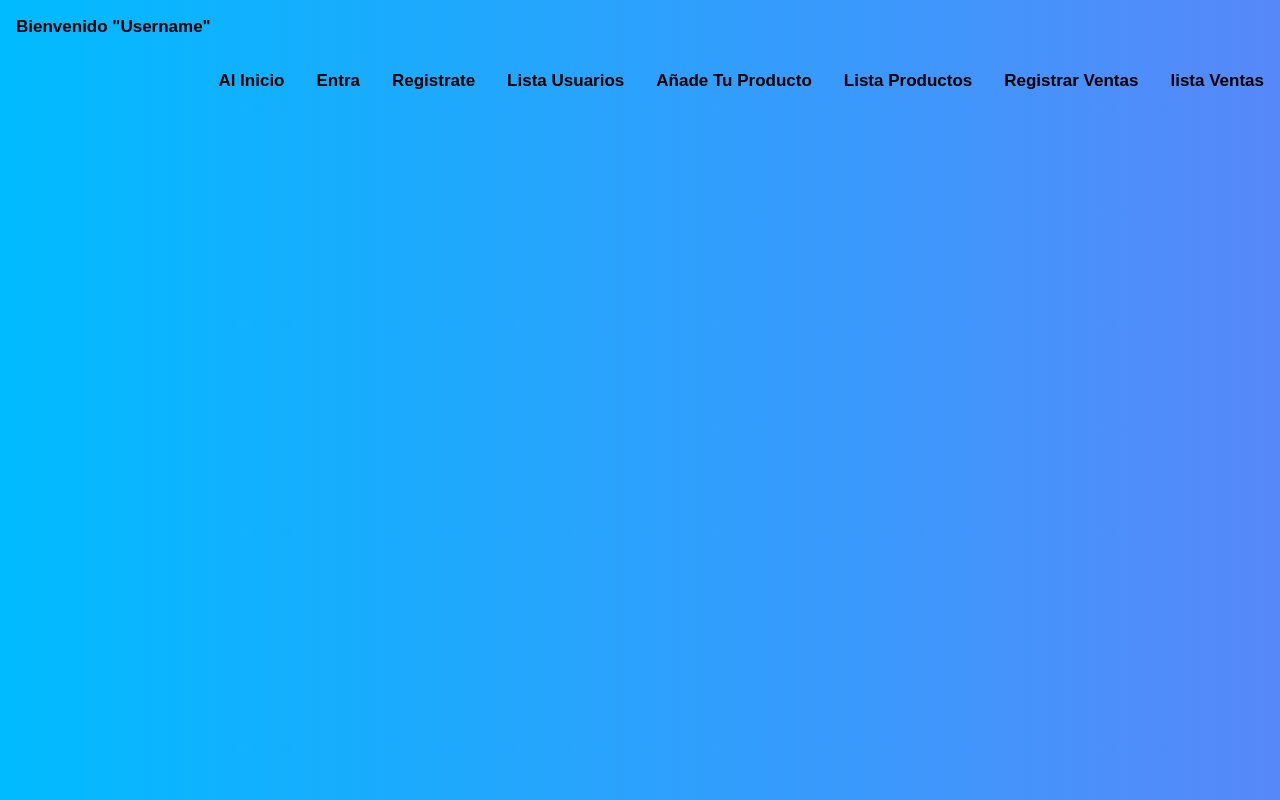
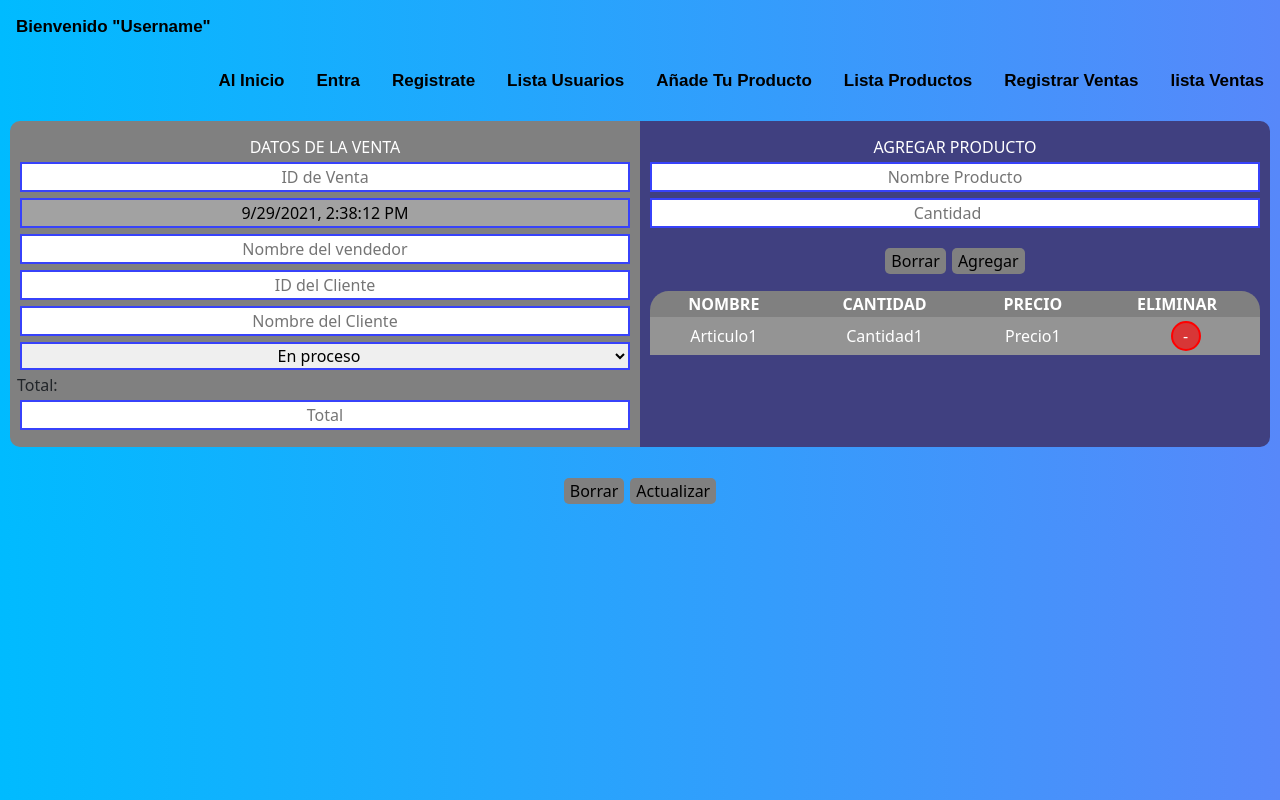
Before and after one commit to EZBuy47/FrontEnd, a React (Create React App) app: page /UpdateSales in a window 1280 px wide. Built offline with nearby package versions, Linux system fonts and the light colour scheme.

Commit message:
Update List Sales
Se actualizo la interfaz de la lista de ventas

```diff
--- a/src/App.js
+++ b/src/App.js
@@ -12,6 +12,7 @@ import UpdateProducts from './Views/UpdateProducts';
 import 'bootstrap/dist/css/bootstrap.min.css';
 import AddSales from './Views/AddSales';
 import AllSales from './Views/AllSales';
+import UpdateSales from './Views/UpdateSales';
 function App() {
 
   return (
@@ -28,6 +29,7 @@ function App() {
       <Route exact path="/UpdateProducts/:id" component={UpdateProducts} />
       <Route exact path="/AddSales" component={AddSales} />
       <Route exact path="/AllSales" component={AllSales} />
+      <Route exact path="/UpdateSales" component={UpdateSales} />
     </div>);
 }
 
--- a/src/Views/AllSales.js
+++ b/src/Views/AllSales.js
@@ -1,9 +1,17 @@
 import React from "react";
 import { useState } from 'react';
 import Axios from 'axios';
+import { useHistory } from "react-router-dom";
 import './AllSales.css'
 
 function AllSales() {
+    const history = useHistory();
+
+    const toUpdate= () =>{
+        history.push('/UpdateSales');
+        console.log("Hola");
+       }
+
     return (
         <div className="list-sales">
             <table class="table table-hover">
@@ -19,7 +27,7 @@ function AllSales() {
                     </tr>
                 </thead>
                 <tbody>
-                    <tr>
+                    <tr onClick={() => toUpdate()}>
                         <td> ID_VENTA1 </td>
                         <td> FECHA1 </td>
                         <td> NOMBRE_VENDEDOR1 </td>
--- /dev/null
+++ b/src/Views/UpdateSales.js
@@ -0,0 +1,64 @@
+import React from "react";
+import { useState } from 'react';
+import Axios from 'axios';
+import './AddSales.css'
+
+function AddSales() {
+    return (
+        <div className="main-container">
+            <div className="sales-container">
+                <div className="second-container">
+                    <label className="title-add-products"> Datos de la venta </label>
+                    <input type="text" placeholder="ID de Venta"></input>
+                    <input type="text" disabled value={new Date().toLocaleString() + ""}></input>
+                    <input type="text" placeholder="Nombre del vendedor"></input>
+                    <input type="text" placeholder="ID del Cliente"></input>
+                    <input type="text" placeholder="Nombre del Cliente"></input>
+                    <select>
+                        <option selected> En proceso </option>
+                        <option> Entregada </option>
+                        <option> Cancelada </option>
+                    </select>
+                    <label> Total: </label> <input type="text" placeholder="Total"></input>
+                </div>
+                <div className="products-container">
+                    <div className="add-products">
+                        <label className="title-add-products"> Agregar Producto </label>
+                        <input type="text" placeholder="Nombre Producto"></input>
+                        <input type="number" placeholder="Cantidad"></input>
+                        <div className="add-buttons">
+                            <button> Borrar </button>
+                            <button> Agregar </button>
+                        </div>
+                    </div>
+                    <div className="list-products">
+                        <table class="table-products">
+                            <thead >
+                                <tr >
+                                    <th scope="col" > NOMBRE </th>
+                                    <th scope="col" > CANTIDAD </th>
+                                    <th scope="col" > PRECIO </th>
+                                    <th scope="col" > ELIMINAR </th>
+                                </tr>
+                            </thead>
+                            <tbody>
+                                <tr>
+                                    <td> Articulo1 </td>
+                                    <td> Cantidad1 </td>
+                                    <td> Precio1 </td>
+                                    <td> <button className="delete-button">-</button> </td>
+                                </tr>
+                            </tbody>
+                        </table>
+                    </div>
+                </div>
+            </div>
+            <div className="register-buttons" >
+                <button > Borrar </button>
+                <button > Actualizar </button>
+            </div>
+        </div>
+    )
+}
+
+export default AddSales;
```
